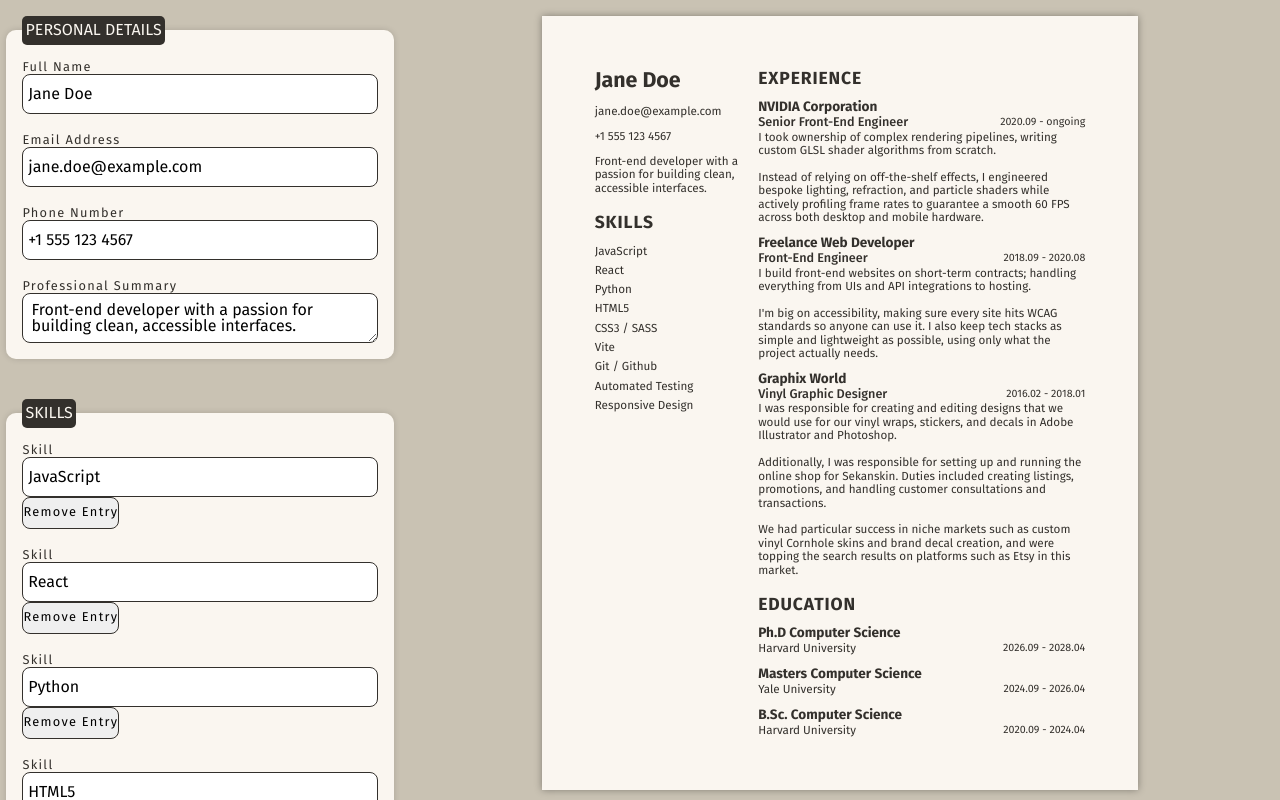
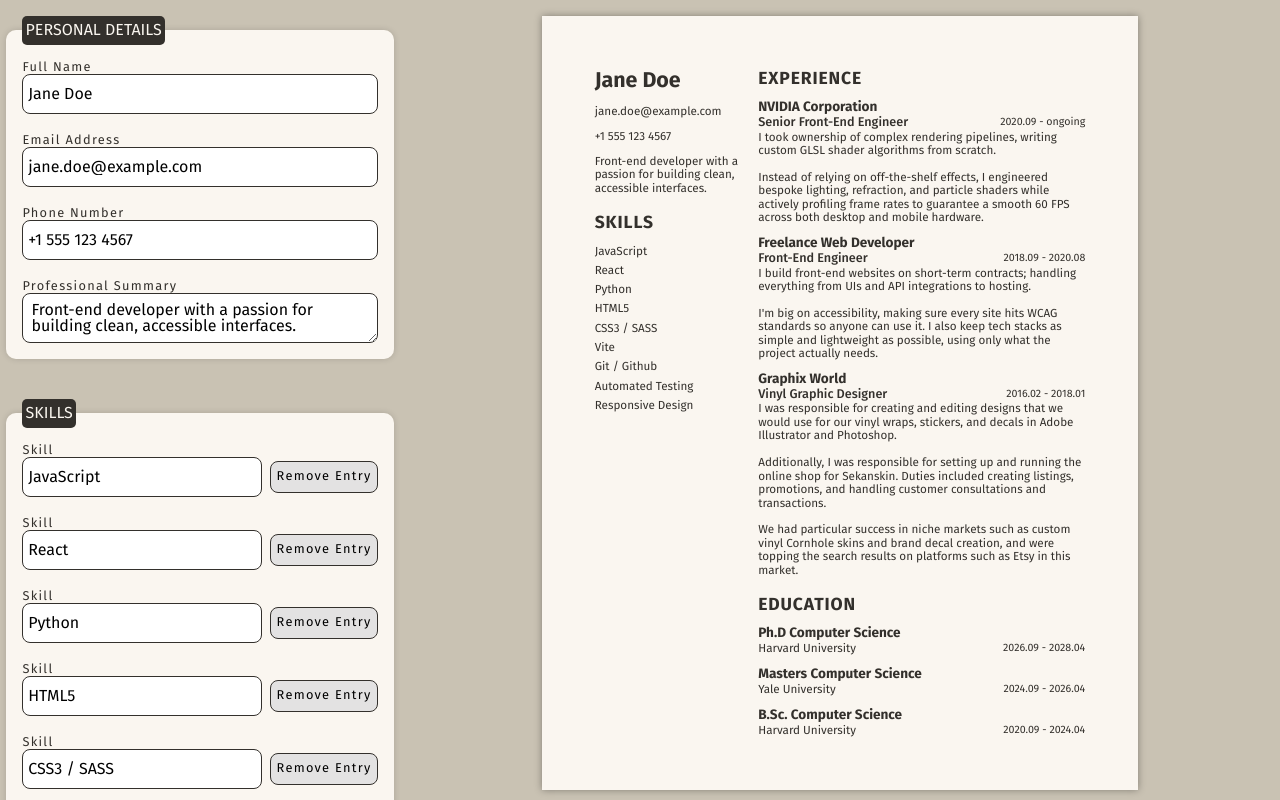
Before and after one commit to Long-Hold/odin-cv-application, a React (Vite) app: page / in a window 1280 px wide. Built offline with nearby package versions, Linux system fonts and the light colour scheme.

Commit message:
feat: begin basic button styling and position remove entry btns for skills field (#36)

```diff
--- a/src/components/form/styles/formStyles.css
+++ b/src/components/form/styles/formStyles.css
@@ -141,3 +141,32 @@ input, textarea {
     outline-color: #2F5233;
   }
 }
+
+/* button styling */
+button {
+  padding: 0.2em 0.4em;
+  background-color: rgb(227, 226, 226);
+}
+
+/* Positions the 'Remove Entry' buttons inline with the
+input elements.
+
+Grid is used because the label / inputs are separated from
+the button via a div.*/
+.skillsFields {
+  li {
+    display: grid;
+    grid-template-columns: 1fr auto;
+    column-gap: 0.5em;
+    align-items: center;
+  }
+  .labelInputGroup {
+    display: contents;
+  }
+  .labelInputGroup label {
+    grid-column: 1 / -1;
+  }
+  .removeEntryBtn {
+    position: static;
+  }
+}
```
